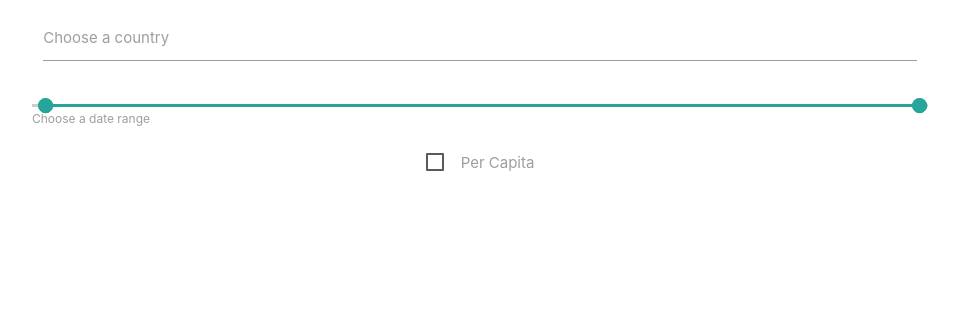
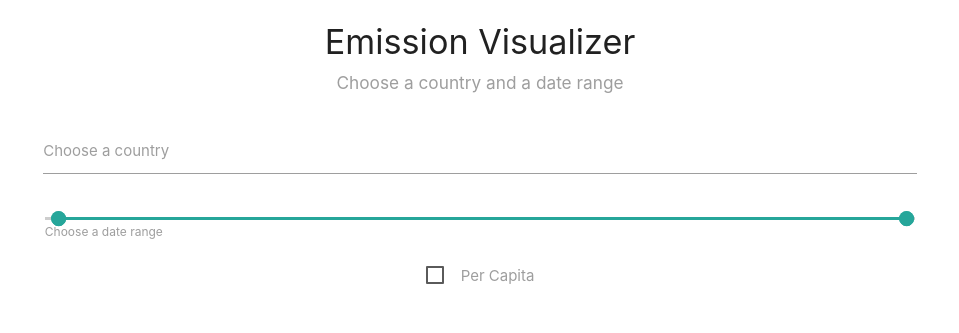
Before and after one commit to eetu-n/emissionVisualizer, a Flask app: page / in a window 1280 px wide. Shown: the top 333 px of the page, without its empty margins (160-1119 px from the left). Run offline with Flask 2, Linux system fonts and the light colour scheme.

Commit message:
Modified some spacing and added titles

```diff
--- a/templates/index.html
+++ b/templates/index.html
@@ -14,6 +14,14 @@
 </head>
 <body>
 <div class="container">
+    <div class="row">
+        <div class="col s12">
+            <h4 class="center">Emission Visualizer</h4>
+            {% if not received %}
+                <h6 class="center grey-text" style="margin-bottom: 0px">Choose a country and a date range</h6>
+            {% endif %}
+        </div>
+    </div>
     <form method="POST" id="input" autocomplete="off">
         <div class="row">
             <div class="input-field col s12">
@@ -22,7 +30,7 @@
                 <label for="country_selector">Choose a country</label>
             </div>
         </div>
-        <div class="row">
+        <div class="row" style="margin-left: 1vw; margin-right: 1vw">
             <div id="year-selector" class="col s12"></div>
             <input type="number" id="year_min" name="selected_year_min" value="{{ year_min }}" hidden>
             <input type="number" id="year_max" name="selected_year_max" value="{{ year_max }}" hidden>
```
